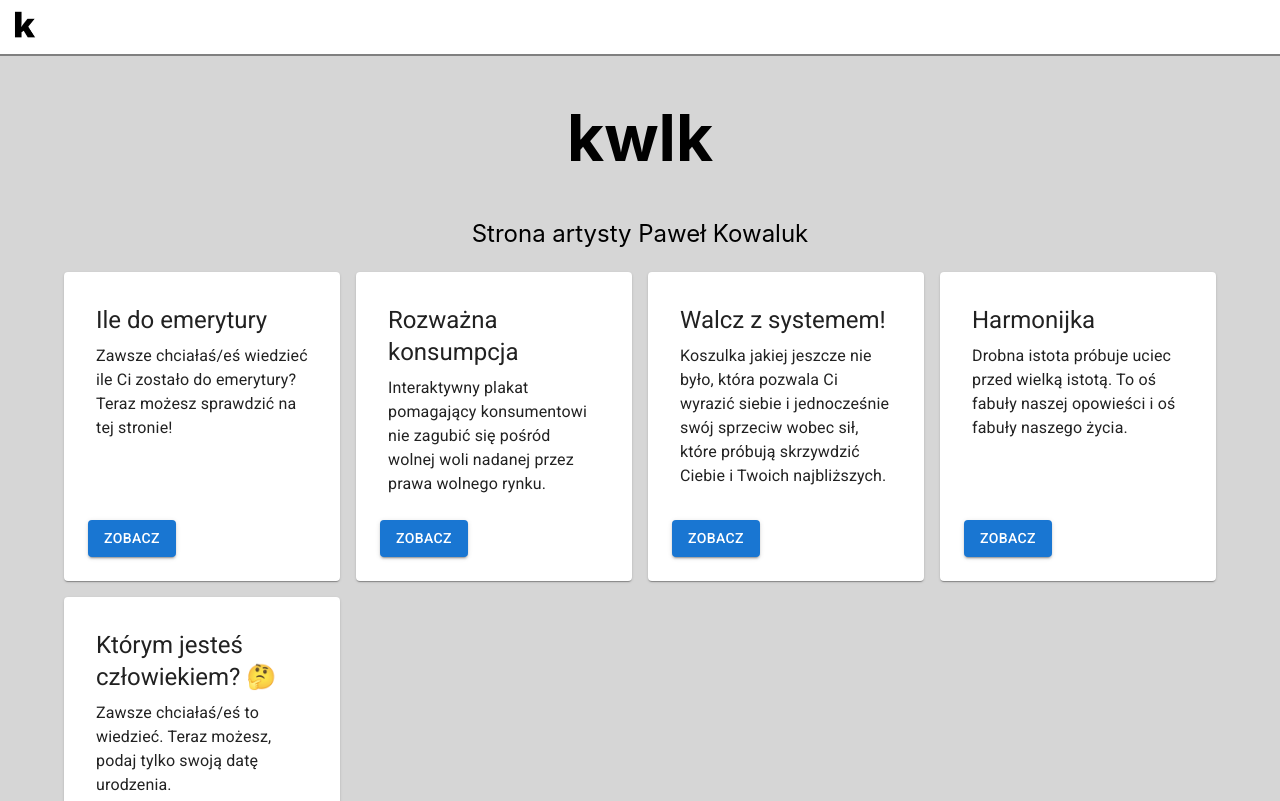
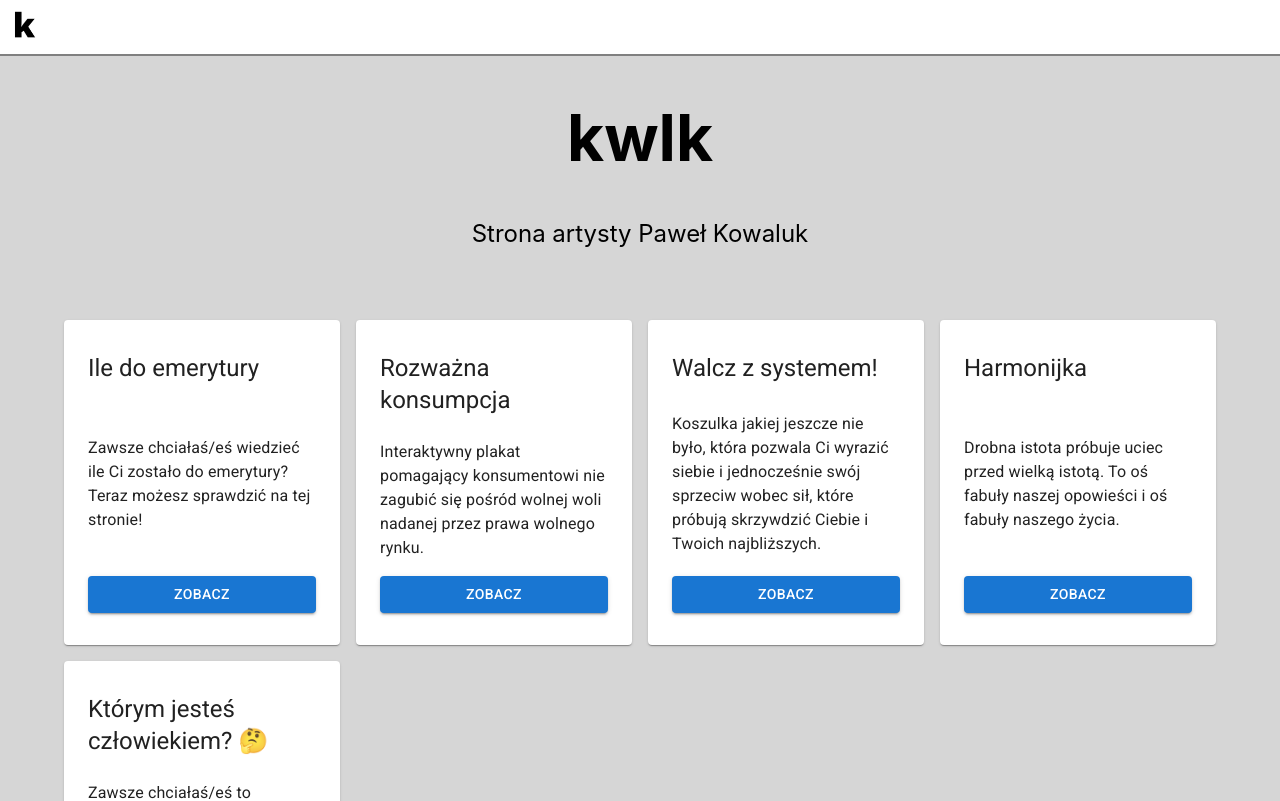
Before and after one commit to pensjonatus/kwlk, a Next.js app: page / in a window 1280 px wide. Shown: the top 801 px of the page. Built offline with nearby package versions, Linux system fonts and the light colour scheme; a web font is replaced by a local one.

Commit message:
more tweaks to the layout

```diff
--- a/components/featureCard/featureCard.tsx
+++ b/components/featureCard/featureCard.tsx
@@ -1,8 +1,6 @@
 import Button from "@mui/material/Button";
-import Card from "@mui/material/Card";
-import CardContent from "@mui/material/CardContent";
-import CardActions from "@mui/material/CardActions";
 import Typography from "@mui/material/Typography";
+import Paper from "@mui/material/Paper";
 
 type FeatureCardProps = {
   title: string;
@@ -16,26 +14,23 @@ export default function FeatureCard({
   link,
 }: FeatureCardProps) {
   return (
-    <Card
+    <Paper
       sx={{
         height: "100%",
         display: "flex",
         flexDirection: "column",
         justifyContent: "space-between",
-        padding: "1rem",
+        gap: "1rem",
+        padding: "2rem 1.5rem",
       }}
     >
-      <CardContent>
       <Typography variant="h5" component="h2" gutterBottom>
         {title}
       </Typography>
       <Typography variant="body1">{description}</Typography>
-      </CardContent>
-      <CardActions>
       <Button href={link} variant="contained">
         Zobacz
       </Button>
-      </CardActions>
-    </Card>
+    </Paper>
   );
 }
--- a/pages/index.tsx
+++ b/pages/index.tsx
@@ -17,7 +17,7 @@ export default function Home() {
             <p>{pageDescription}</p>
           </div>
           <Container>
-            <Grid container spacing={2}>
+            <Grid container spacing={2} sx={{ padding: "3rem 0" }}>
               {featured.map((feature, key) => (
                 <Grid xs={12} sm={6} md={3} key={key}>
                   <FeatureCard {...feature} />
```
Lines whose indentation alone changed are shown as unchanged.
